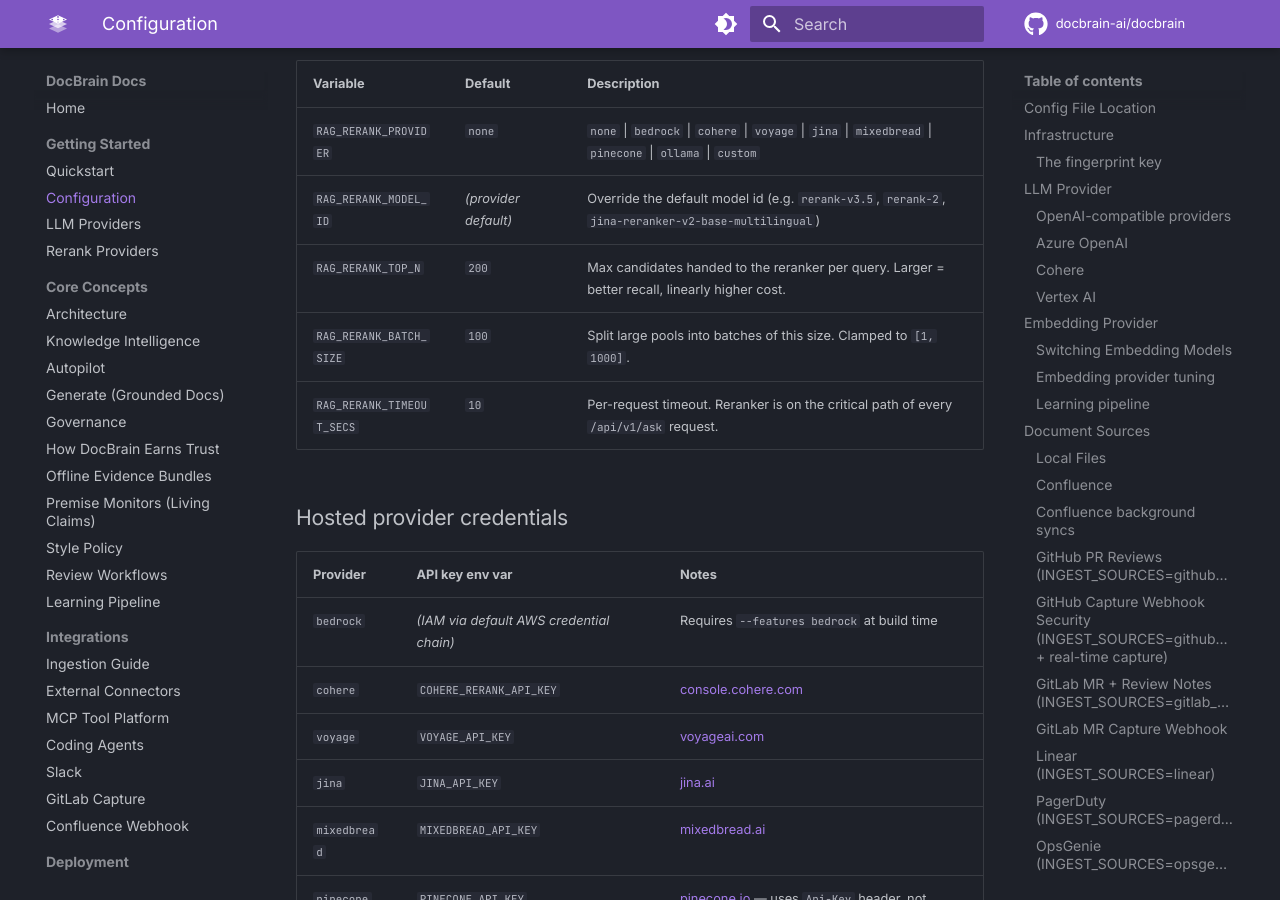
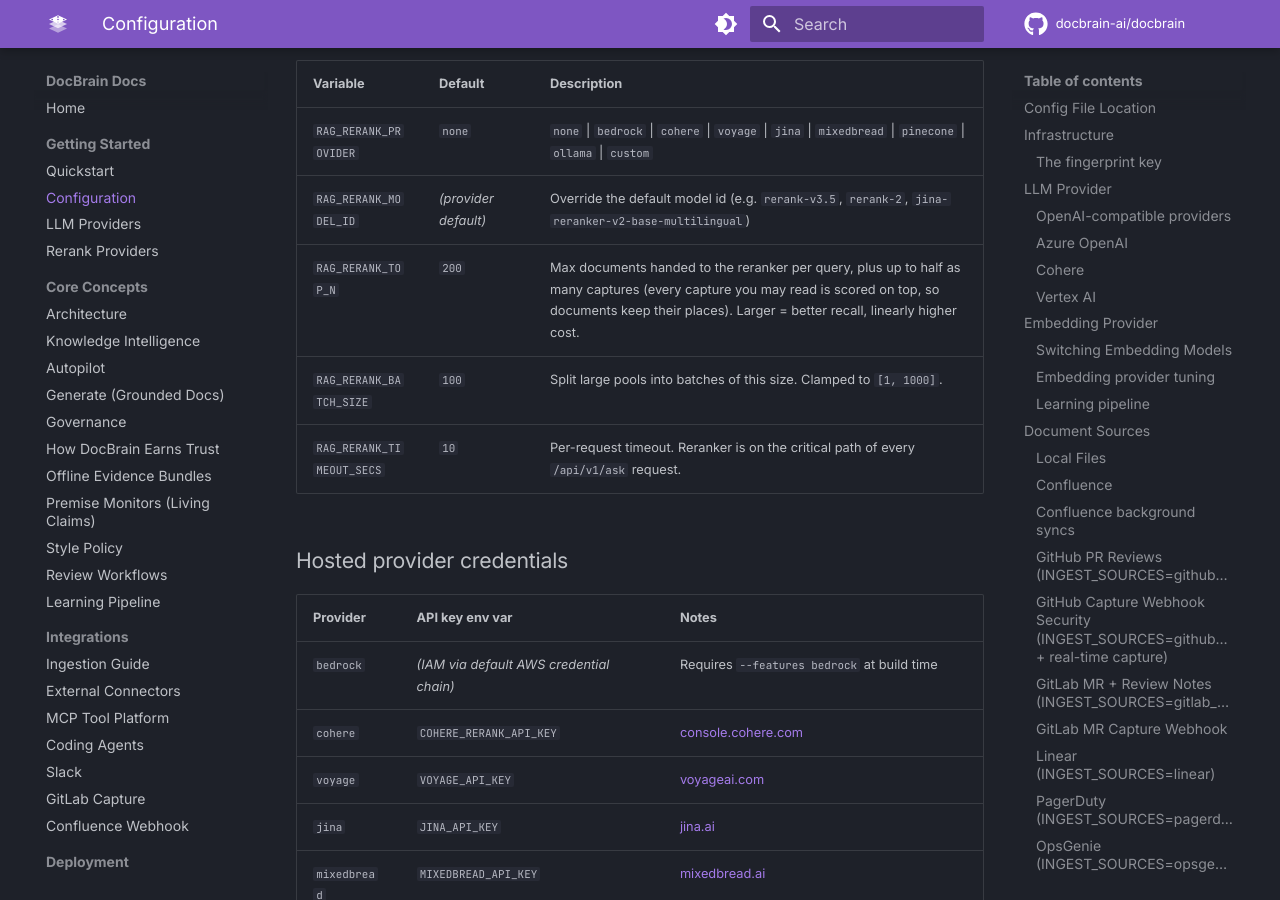
Before and after one commit to docbrain-ai/docbrain, an MkDocs documentation site: the page built from docs/configuration.md, in a window 1280 px wide and 900 px high, scrolled down 42516 px. Built offline with MkDocs 1.6.1 and Material for MkDocs 9.7.7, drawn with Linux system fonts in a browser that asks for light colours; comment, search, counter and statistics services are not loaded.

Commit message:
docs: captures are scored on top of RAG_RERANK_TOP_N; the console sends its Tools switch (private 25380f32)
RAG_RERANK_TOP_N now bounds the documents handed to the reranker; every
capture the asker may read is scored on top of it, up to half as many
again, so documents keep their places (#731). The console always sends
tools_enabled as its Tools switch shows (#730). The chart's generated
reference block follows the configuration table.

```diff
--- a/docs/configuration.md
+++ b/docs/configuration.md
@@ -839,7 +839,7 @@ The reranker rescores the candidate pool from stage 2 with a cross-encoder, prod
 |---|---|---|
 | `RAG_RERANK_PROVIDER` | `none` | `none` \| `bedrock` \| `cohere` \| `voyage` \| `jina` \| `mixedbread` \| `pinecone` \| `ollama` \| `custom` |
 | `RAG_RERANK_MODEL_ID` | *(provider default)* | Override the default model id (e.g. `rerank-v3.5`, `rerank-2`, `jina-reranker-v2-base-multilingual`) |
-| `RAG_RERANK_TOP_N` | `200` | Max candidates handed to the reranker per query. Larger = better recall, linearly higher cost. |
+| `RAG_RERANK_TOP_N` | `200` | Max documents handed to the reranker per query, plus up to half as many captures (every capture you may read is scored on top, so documents keep their places). Larger = better recall, linearly higher cost. |
 | `RAG_RERANK_BATCH_SIZE` | `100` | Split large pools into batches of this size. Clamped to `[1, 1000]`. |
 | `RAG_RERANK_TIMEOUT_SECS` | `10` | Per-request timeout. Reranker is on the critical path of every `/api/v1/ask` request. |
 
```
Also changed, not shown: docs/api-reference.md (+1 -1 lines), docs/rerank-providers.md (+1 -1 lines), 1 other file.
